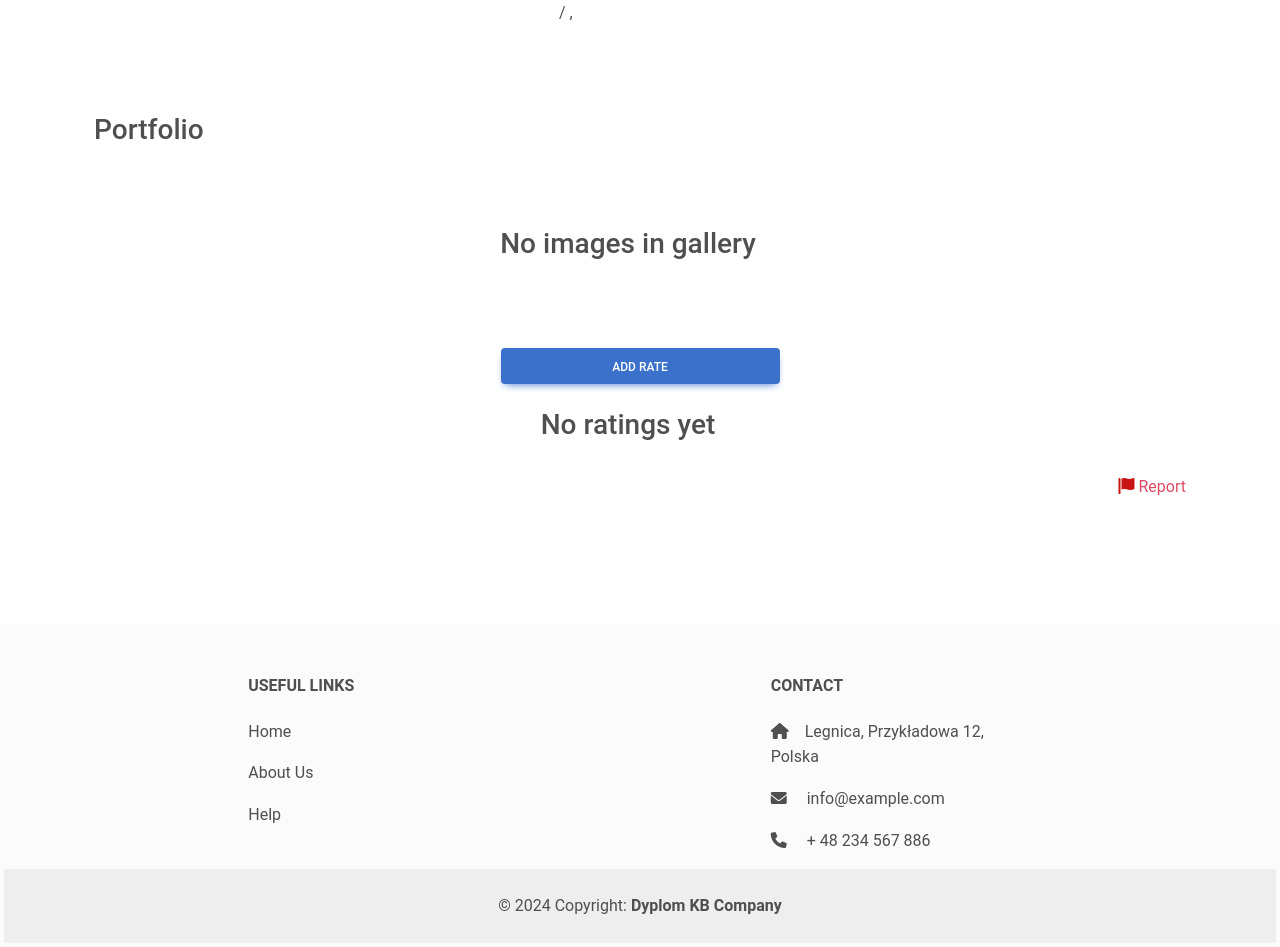
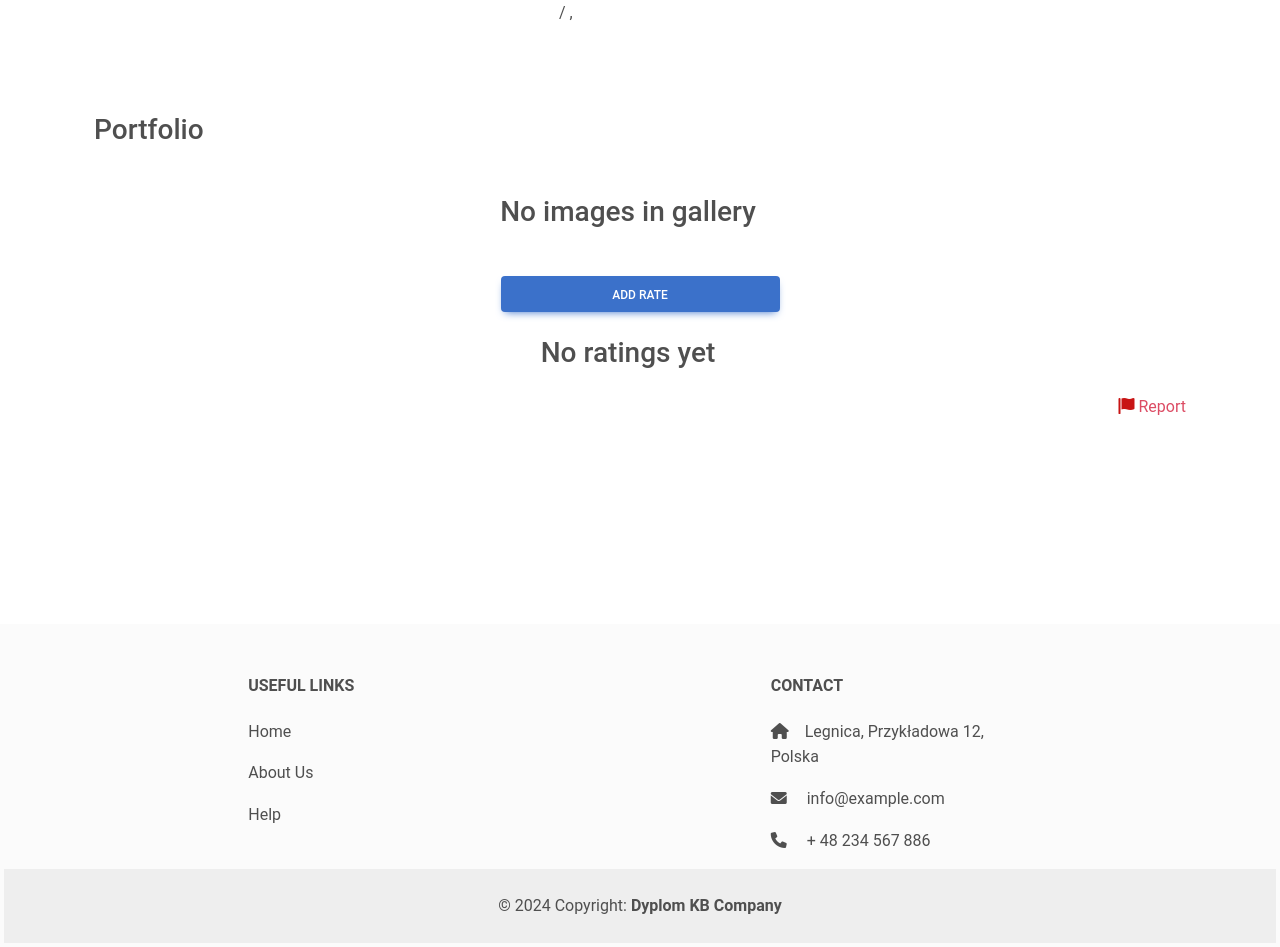
Before and after one commit to kbalicki14/Portfolio_app, a Django app: template core/templates/core/advertise/advertise_details.html in a window 1280 px wide. Shown: the part 235-1182 px from the top of the page. Run offline with Django 4.2, Linux system fonts and the light colour scheme; the template is opened without the code that fills it, so the values that code supplies are empty; parts of the project's set-up code (start-up, migrations or seed data) failed here and were passed over; some libraries are stand-ins or nearby versions.

Commit message:
#8 small UI improvements

```diff
--- a/core/templates/core/advertise/advertise_details.html
+++ b/core/templates/core/advertise/advertise_details.html
@@ -40,7 +40,7 @@
     <h3>Portfolio </h3>
 </div>
 
-<div class="container py-5">
+<div class="container py-3">
     <div class="row">
         {% for image in gallery %}
         <div class="col-md-4 mt-2">
@@ -84,7 +84,7 @@
 </div>
 {% endif %}
 
-<div class="container py-4">
+<div class="container py-3">
     <div class="mt-2 row">
         <a href="{% url 'rating' detail.id %}" class="btn btn-primary col-md-12 col-lg-3  mx-auto">Add rate</a>
     </div>
```
